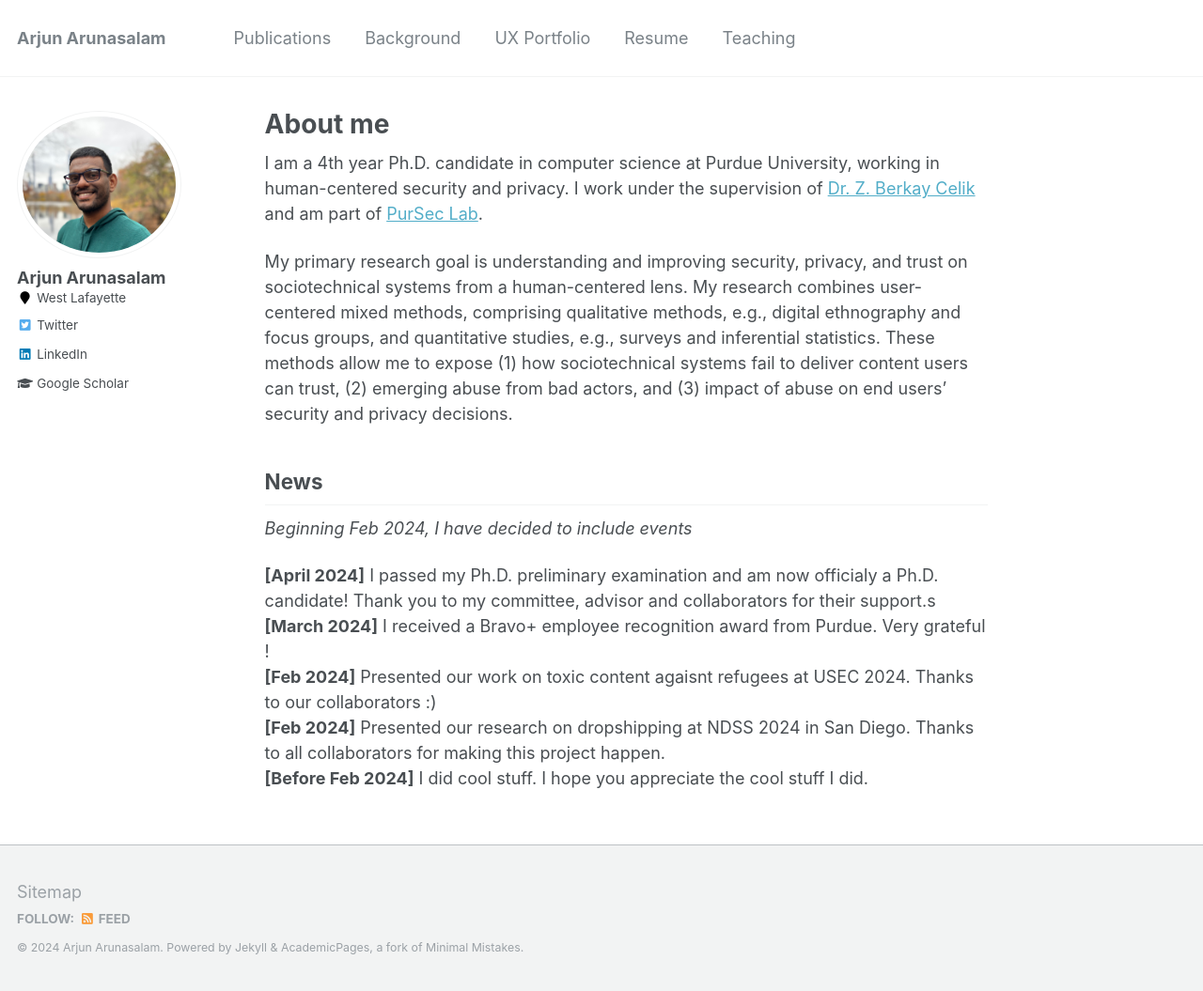
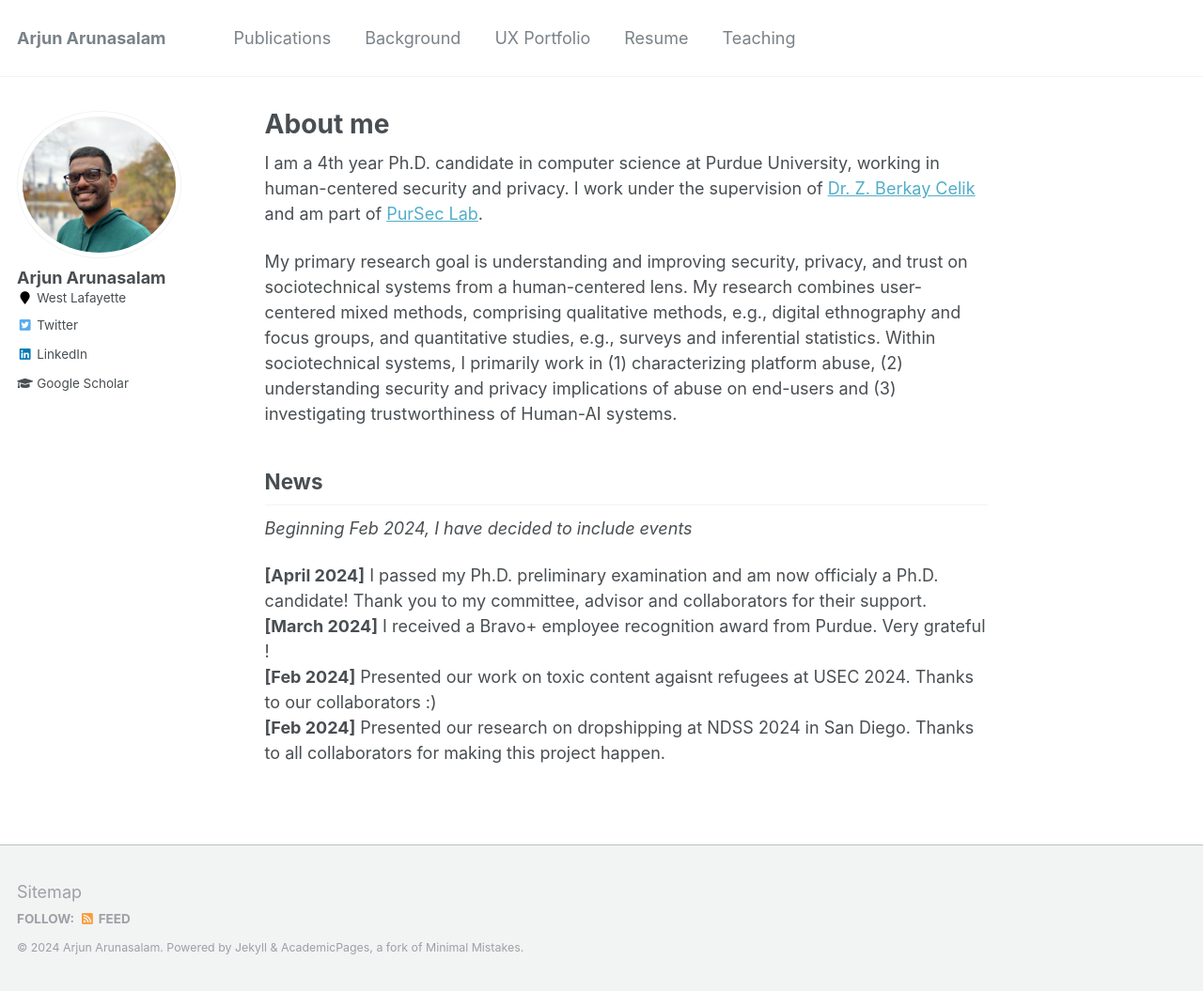
Before and after one commit to arjunarunasalam/arjunarunasalam.github.io, a Jekyll site: the page built from _pages/about.md, in a window 1280 px wide and 1055 px high. Shown: the whole window at 94% size. Built offline with Jekyll 4.4.1, drawn with Linux system fonts in a browser that asks for light colours.

Commit message:
fixing new line issue and updating research summary

```diff
--- a/_pages/about.md
+++ b/_pages/about.md
@@ -20,7 +20,7 @@ redirect_from:
 
 I am a 4th year Ph.D. candidate in computer science at Purdue University, working in human-centered security and privacy. I work under the supervision of [Dr. Z. Berkay Celik](https://beerkay.github.io/) and am part of [PurSec Lab](https://pursec.cs.purdue.edu/pubs.html).
 
-My primary research goal is understanding and improving security, privacy, and trust on sociotechnical systems from a human-centered lens.  My research combines user-centered mixed methods, comprising qualitative methods, e.g.,  digital ethnography and focus groups, and quantitative studies, e.g., surveys and inferential statistics. These methods allow me to expose (1) how sociotechnical systems fail to deliver content users can trust, (2) emerging abuse from bad actors, and (3) impact of abuse on end users' security and privacy decisions.
+My primary research goal is understanding and improving security, privacy, and trust on sociotechnical systems from a human-centered lens.  My research combines user-centered mixed methods, comprising qualitative methods, e.g.,  digital ethnography and focus groups, and quantitative studies, e.g., surveys and inferential statistics. Within sociotechnical systems, I primarily work in (1) characterizing platform abuse, (2) understanding security and privacy implications of abuse on end-users and (3) investigating trustworthiness of Human-AI systems.
 
 
 
@@ -28,14 +28,15 @@ News
 -----
 *Beginning Feb 2024, I have decided to include events*
 
-**[April 2024]** I passed my Ph.D. preliminary examination and am now officialy a Ph.D. candidate!  Thank you to my committee, advisor and collaborators for their support.s
+**[April 2024]** I passed my Ph.D. preliminary examination and am now officialy a Ph.D. candidate!  Thank you to my committee, advisor and collaborators for their support.
 **[March 2024]** I received a Bravo+ employee recognition award from Purdue. Very grateful !
 **[Feb 2024]** Presented our work on toxic content agaisnt refugees at USEC 2024.  Thanks to our collaborators :)
 **[Feb 2024]** Presented our research on dropshipping at NDSS 2024 in San Diego. Thanks to all collaborators for making this project happen.
-**[Before Feb 2024]** I did cool stuff. I hope you appreciate the cool stuff I did.
+
 
 
 <!--
+	**[Before Feb 2024]** I did cool stuff. I hope you appreciate the cool stuff I did.
 This is the front page of a website that is powered by the [academicpages template](https://github.com/academicpages/academicpages.github.io) and hosted on GitHub pages. [GitHub pages](https://pages.github.com) is a free service in which websites are built and hosted from code and data stored in a GitHub repository, automatically updating when a new commit is made to the respository. This template was forked from the [Minimal Mistakes Jekyll Theme](https://mmistakes.github.io/minimal-mistakes/) created by Michael Rose, and then extended to support the kinds of content that academics have: publications, talks, teaching, a portfolio, blog posts, and a dynamically-generated CV. You can fork [this repository](https://github.com/academicpages/academicpages.github.io) right now, modify the configuration and markdown files, add your own PDFs and other content, and have your own site for free, with no ads! An older version of this template powers my own personal website at [stuartgeiger.com](http://stuartgeiger.com), which uses [this Github repository](https://github.com/staeiou/staeiou.github.io).
 
 A data-driven personal website
```
